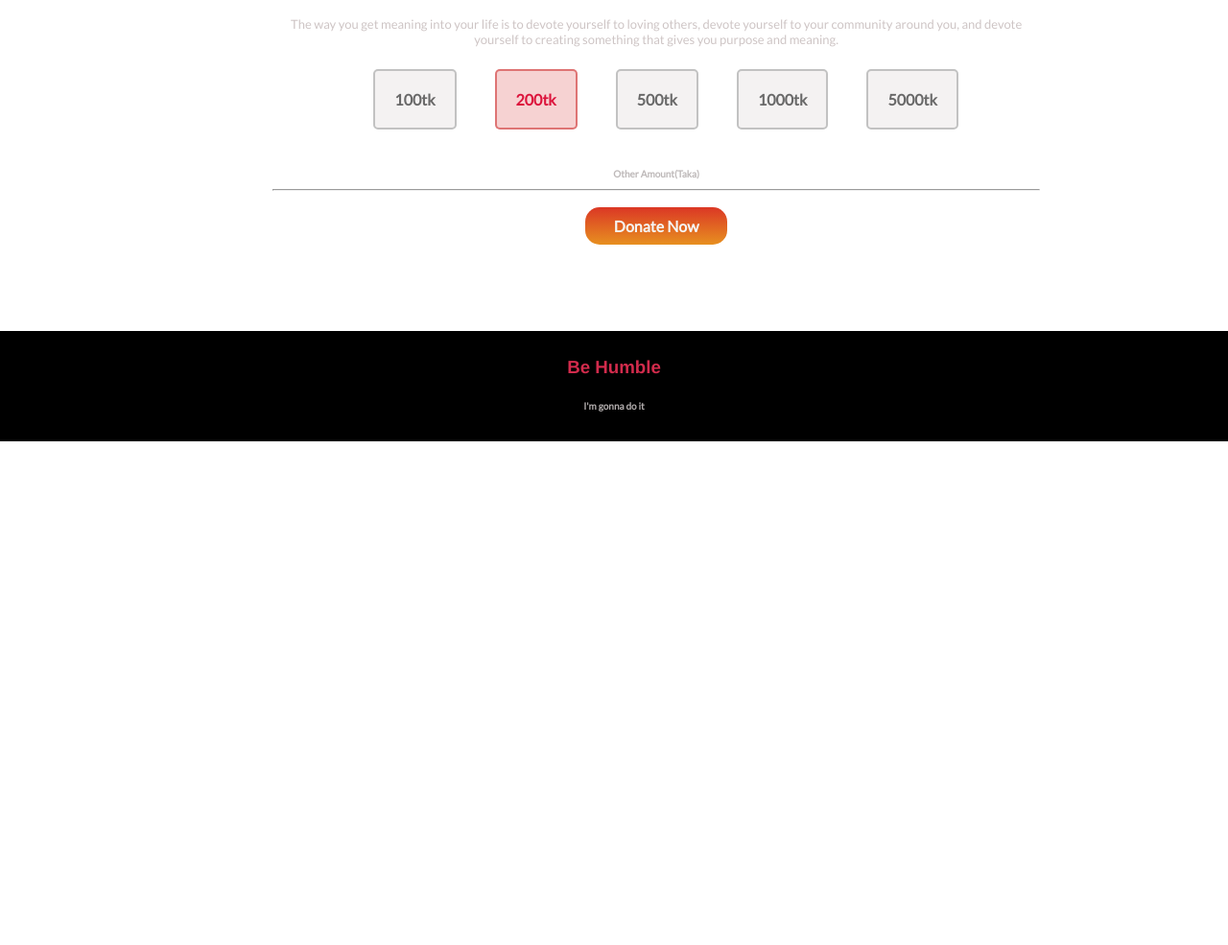
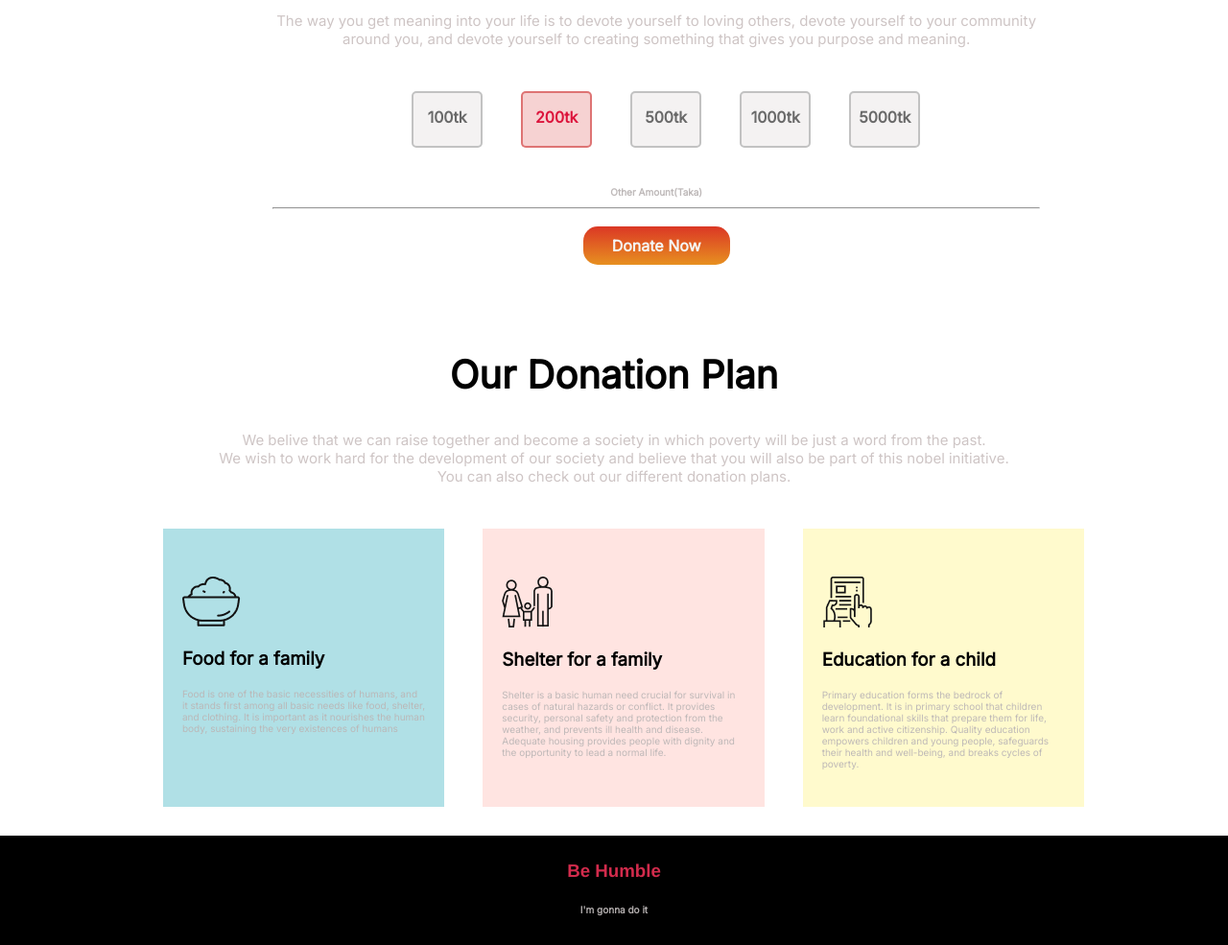
Before and after one commit to SamantaTabassumPromita/donate-today, a plain HTML site: page index.html in a window 1280 px wide. Shown: the part 735-1720 px from the top of the page at 96% size. Before the commit the page ends 1195 px from the top, so only its background shows below. Drawn offline with Linux system fonts and the light colour scheme.

Commit message:
3rd section done

```diff
--- a/index.html
+++ b/index.html
@@ -29,7 +29,7 @@
           The thrill of taking lasts a day. <br />
           The thrill of giving lasts a lifetime.
           <br />
-          <span class="author"> - Joan Marques</span>
+          <!-- <span class="author"> - Joan Marques</span> -->
         </h3>
         <br />
         <a
@@ -42,13 +42,14 @@
     </section>
 
     <section class="second-section">
-      <div class="center">
-        <h1>Donate Today</h1>
+      <div class="center1">
+        <h1 class="header">Donate Today</h1>
         <p class="small-text">
           The way you get meaning into your life is to devote yourself to loving
           others, devote yourself to your community around you, and devote
           yourself to creating something that gives you purpose and meaning.
         </p>
+        <br />
         <div class="donation-section">
           <div class="card"><b>100tk</b></div>
           <div id="red" class="card"><b>200tk</b></div>
@@ -67,7 +68,59 @@
         >
       </div>
     </section>
+
+    <section class="third-section">
+      <div class="center2">
+        <h1 class="header">Our Donation Plan</h1>
+        <p class="small-text">
+          We belive that we can raise together and become a society in which
+          poverty will be just a word from the past. <br />We wish to work hard
+          for the development of our society and believe that you will also be
+          part of this nobel initiative.<br />
+          You can also check out our different donation plans.
+        </p>
+        <br />
+        <div class="plan-section">
+          <div id="plan1" class="plans">
+            <img src="icons/food.png" alt="food-icon" />
+            <h3 class="plan-head">Food for a family</h3>
+
+            <p class="text">
+              Food is one of the basic necessities of humans, and it stands
+              first among all basic needs like food, shelter, and clothing. It
+              is important as it nourishes the human body, sustaining the very
+              existences of humans
+            </p>
+          </div>
+          <div id="plan2" class="plans">
+            <img src="icons/shelter.png" alt="shelter-picture" />
+            <h3 class="plan-head">Shelter for a family</h3>
+
+            <p class="text">
+              Shelter is a basic human need crucial for survival in cases of
+              natural hazards or conflict. It provides security, personal safety
+              and protection from the weather, and prevents ill health and
+              disease. Adequate housing provides people with dignity and the
+              opportunity to lead a normal life.
+            </p>
+          </div>
+          <div id="plan3" class="plans">
+            <img src="icons/Frame-1.png" alt="education" />
+            <h3 class="plan-head">Education for a child</h3>
+
+            <p class="text">
+              Primary education forms the bedrock of development. It is in
+              primary school that children learn foundational skills that
+              prepare them for life, work and active citizenship. Quality
+              education empowers children and young people, safeguards their
+              health and well-being, and breaks cycles of poverty.
+            </p>
+          </div>
+        </div>
+      </div>
+    </section>
   </body>
+
   <footer class="footer">
     <h3 id="msg">Be Humble</h3>
     <h6 class="text">I'm gonna do it</h6>
--- a/style.css
+++ b/style.css
@@ -1,11 +1,11 @@
 body{
     margin:0;
     font-family: 'Inter', sans-serif;
-    font-family: 'Lato', sans-serif;
+    /* font-family: 'Lato', sans-serif; */
     /* font-family: 'Poppins', sans-serif; */
     /* font-family: 'PT Sans', sans-serif; */
 }
-.top-banner h1{
+.first-section h1{
     font-size: 50px;
 
 }
@@ -23,12 +23,10 @@ body{
     padding: 10%;
 }
 
-.author{
+/* /* .author{
     font-size: 10px;
     color: rgba(213, 209, 209, 0.71);
-
-
-}
+} */
 .button{
     text-decoration: none;
     background-image: linear-gradient(rgb(219, 55, 37),rgb(231, 144, 32));
@@ -44,14 +42,17 @@ body{
     width:60%;
     margin-bottom: 100px;
 }
-.second-section h1{
+.header{
     font-size: 40px;
 
 }
 .card{
 
     margin: 10px 10px 30px 30px;
-    padding:20px 20px;
+    /* padding:20px 20px; */
+    height: 40px;
+    width: 70px;
+    padding: 15px 0 0px 0;
     background-color: rgba(207, 199, 199, 0.234);
     border: 2px solid rgb(194, 194, 194);
     border-radius: 5px;
@@ -70,20 +71,48 @@ body{
     color:crimson;
 }
 .small-text{
-    font-size: small;
+    font-size: 15px;
     color: rgb(206, 197, 197);
 }
 .text{
     font-size: 10px;
     color:rgba(187, 182, 182, 0.952);
 }
-.center{
+.center1{
     margin-left: 37%;
     margin-right:40%;
     width:800px;
 }
 
+.third-section{
+    text-align: center;
+}
+.center2{
+    margin-left: auto;
+    margin-right:auto;
+    width:1000px;
+}
+.plans{
+    height: 220px;
+    width: 300px;
+    margin: 10px 10px 30px 30px;
+    padding: 50px 20px 20px 20px;
+}
+#plan1{
+    background-color: powderblue;
+}
+#plan2{
+    background-color: mistyrose;
+}
+#plan3{
+    background-color: lemonchiffon;
+}
+.plan-section{
+    display:flex;
+    justify-content: center;
+    text-align: left;
 
+}
 
 
 
```
